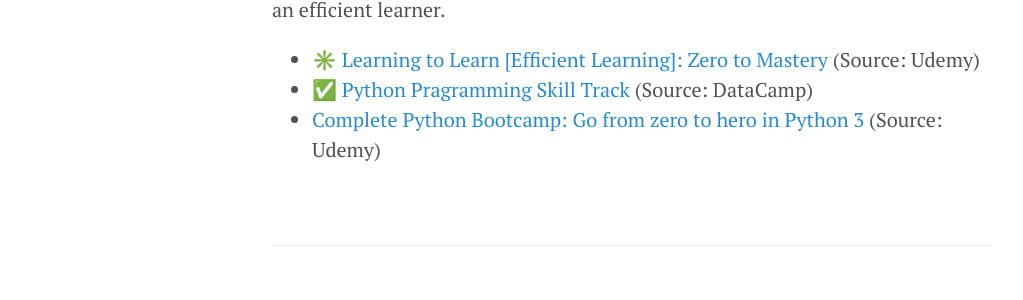
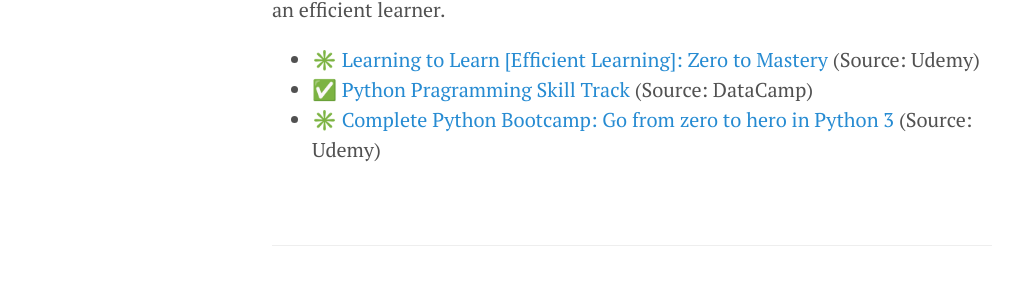
Before and after one commit to florentfettu/florentfettu.github.io, a Jekyll site: the page built from _posts/2020-05-26-my-self-created-artificial-intelligence-path.md, in a window 1280 px wide. Shown: the part 1087-1387 px from the top of the page, without its empty margins (8-1031 px from the left). Built offline with Jekyll 4.4.1, drawn with Linux system fonts in a browser that asks for light colours; nearby versions of some CDN libraries.

```diff
--- a/_posts/2020-05-26-my-self-created-artificial-intelligence-path.md
+++ b/_posts/2020-05-26-my-self-created-artificial-intelligence-path.md
@@ -27,4 +27,4 @@ Basic programming knowledge is essential to succeed in data science. Since I was
 
 * ✳️ <a href="https://www.udemy.com/course/learning-to-learn-efficient-learning-zero-to-mastery/" target="_blank">Learning to Learn [Efficient Learning]: Zero to Mastery</a> (Source: Udemy)
 * ✅ <a href="https://www.datacamp.com/tracks/python-programming" target="_blank">Python Pragramming Skill Track</a> (Source: DataCamp)
-* <a href="https://www.udemy.com/course/complete-python-bootcamp/" target="_blank"> Complete Python Bootcamp: Go from zero to hero in Python 3 </a> (Source: Udemy)
+* ✳️ <a href="https://www.udemy.com/course/complete-python-bootcamp/" target="_blank"> Complete Python Bootcamp: Go from zero to hero in Python 3 </a> (Source: Udemy)
```
